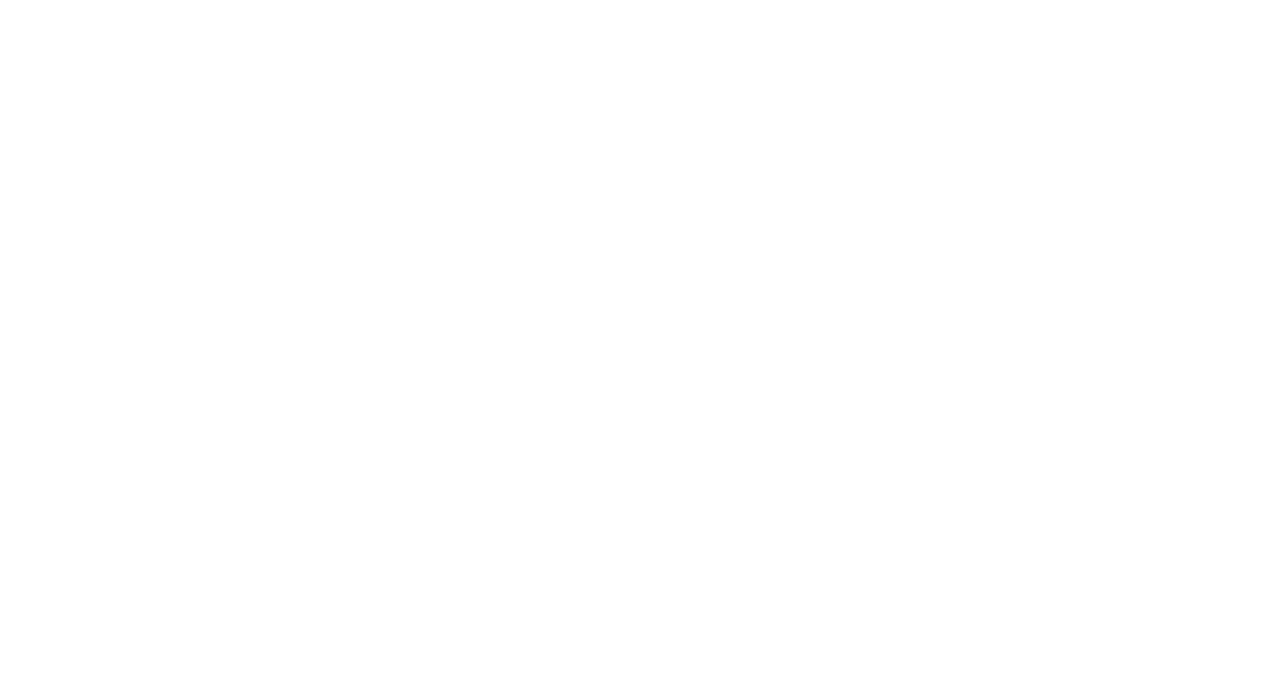
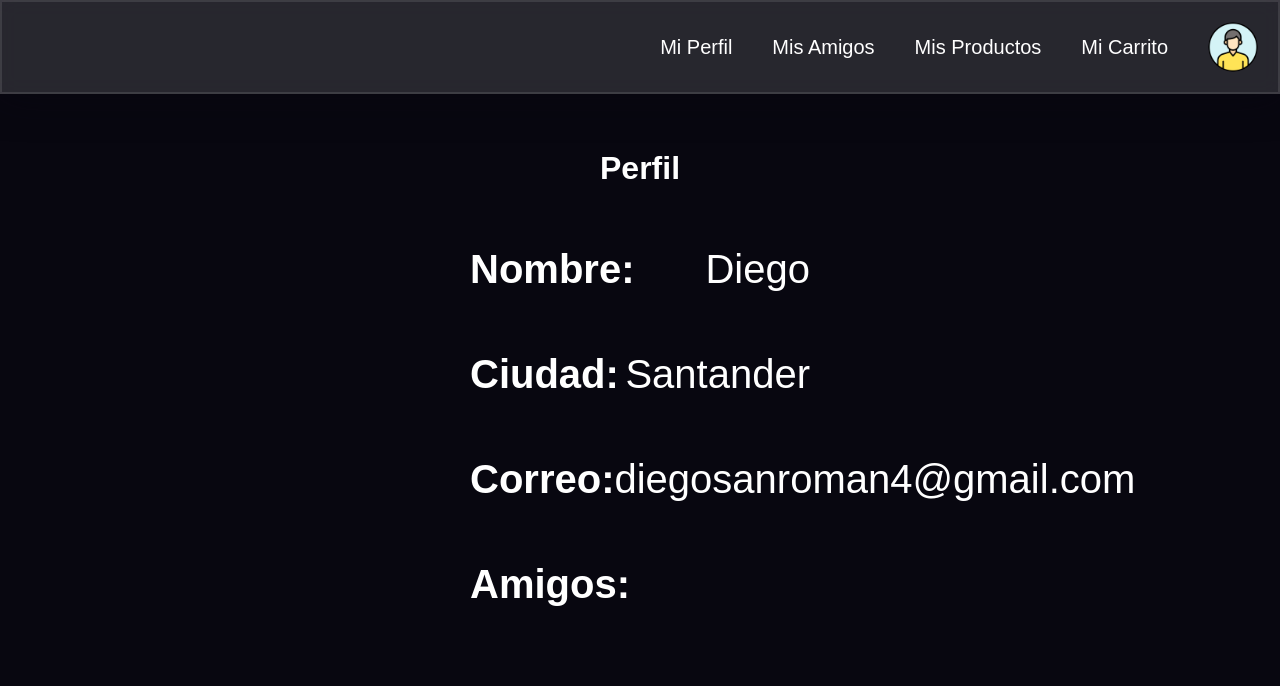
Before and after one commit to DiegoSanRoman/Wallapop-Proyecto-Criptografia, a Flask app: page /perfil in a window 1280 px wide. Before the commit the part shown is empty. Shown: the top 686 px of the page. Run offline with Flask 3, Linux system fonts and the light colour scheme; a user stored in the database is signed in; data comes from the database, SQL or seed files in the repository.

Commit message:
Ahora en el perfil puedes ver tu nombre, ciudad y correo

```diff
--- a/app.py
+++ b/app.py
@@ -142,7 +142,15 @@
 
 @app.route('/perfil')
 def perfil():
-    return render_template('perfil.html')
+    user_id = session.get('user_id')
+    if not user_id:
+        return redirect(url_for('login'))
+
+    user = User.query.get(user_id)
+    if not user:
+        return redirect(url_for('login'))
+
+    return render_template('perfil.html', user=user)
 
 @app.route('/amigos')
 def amigos():
--- /dev/null
+++ b/static/styles/perfil.css
@@ -0,0 +1,91 @@
+*, *:before, *:after {
+    padding: 0;
+    margin: 0;
+    box-sizing: border-box;
+}
+
+body {
+    font-family: Arial, sans-serif;
+    background-color: #080710;
+    margin: 0;
+    padding: 150px 20px 20px 20px;
+    position: relative;
+}
+
+nav {
+    width: 100%;
+    display: flex;
+    justify-content: flex-end;
+    align-items: center;
+    background-color: rgba(255, 255, 255, 0.13);
+    padding: 20px;
+    border-radius: 0;
+    backdrop-filter: blur(10px);
+    border: 2px solid rgba(255, 255, 255, 0.1);
+    box-shadow: 0 0 40px rgba(8, 7, 16, 0.6);
+    position: fixed;
+    top: 0;
+    left: 0;
+    z-index: 1000;
+}
+
+nav a {
+    color: #fff;
+    text-decoration: none;
+    margin: 0 20px;
+    font-size: 20px;
+    transition: transform 0.3s;
+}
+
+nav a:hover {
+    transform: scale(1.1);
+}
+
+nav img {
+    width: 50px;
+    height: 50px;
+    border-radius: 50%;
+    margin-left: 20px;
+}
+
+.background {
+    width: 430px;
+    height: 520px;
+    position: absolute;
+    transform: translate(-50%, -50%);
+    left: 50%;
+    top: 50%;
+}
+
+.background .shape {
+    height: 200px;
+    width: 200px;
+    position: absolute;
+    border-radius: 50%;
+}
+
+.shape:first-child {
+    background: linear-gradient(#1845ad, #23a2f6);
+    left: -80px;
+    top: -80px;
+}
+
+.shape:last-child {
+    background: linear-gradient(to right, #ff512f, #f09819);
+    right: -30px;
+    bottom: -80px;
+}
+
+h1 {
+    text-align: center;
+    color: #ffffff;
+    margin-bottom: 15px;
+}
+
+.dato {
+    display: flex;
+    justify-content: space-between;
+    margin: 60px 450px;
+    color: #ffffff;
+    font-size: 40px;
+}
--- a/templates/perfil.html
+++ b/templates/perfil.html
@@ -2,9 +2,29 @@
 <html lang="en">
 <head>
     <meta charset="UTF-8">
-    <title>Title</title>
+    <title>Mi perfil</title>
+    <link rel="stylesheet" type="text/css" href="{{ url_for('static', filename='styles/perfil.css') }}">
 </head>
 <body>
 
+    <nav>
+        <a href="{{ url_for('perfil') }}">Mi Perfil</a>
+        <a href="{{ url_for('amigos') }}">Mis Amigos</a>
+        <a href="{{ url_for('productos') }}">Mis Productos</a>
+        <a href="{{ url_for('carrito') }}">Mi Carrito</a>
+        <img src="{{ url_for('static', filename='imagenes/perfil.png') }}" alt="Perfil">
+    </nav>
+
+    <h1>Perfil</h1>
+    <div class="perfil">
+        <p class="dato"><strong>Nombre:</strong> {{ user.nombre }}</p>
+        <p class="dato"><strong>Ciudad:</strong> {{ user.ciudad }}</p>
+        <p class="dato"><strong>Correo:</strong> {{ user.email }}</p>
+        <p class="dato"><strong>Amigos:</strong></p>
+        <ul>
+            {% for friend in user.friends %}
+            <li>{{ friend.nombre }}</li>
+            {% endfor %}
+        </ul>
 </body>
 </html>
```
